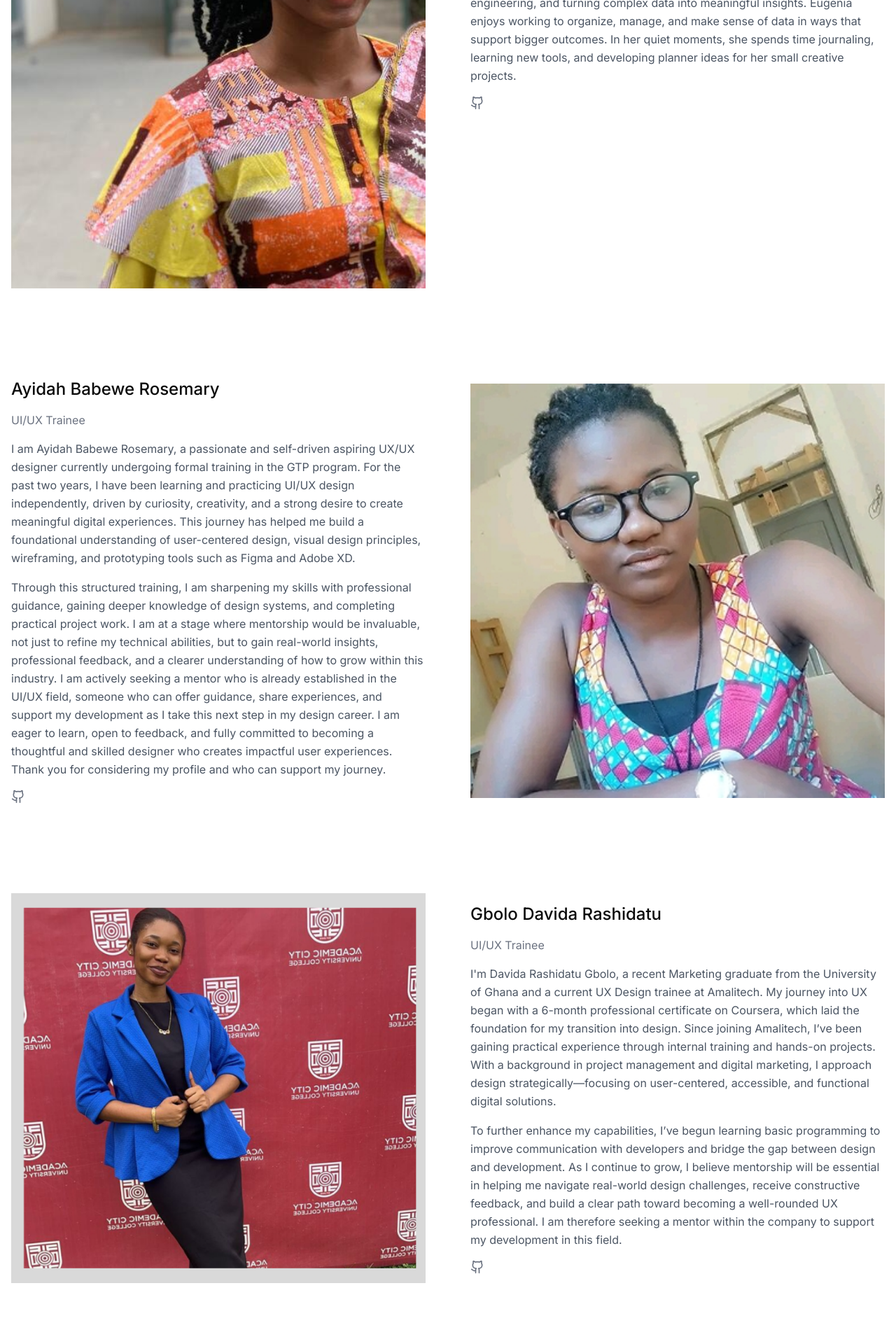
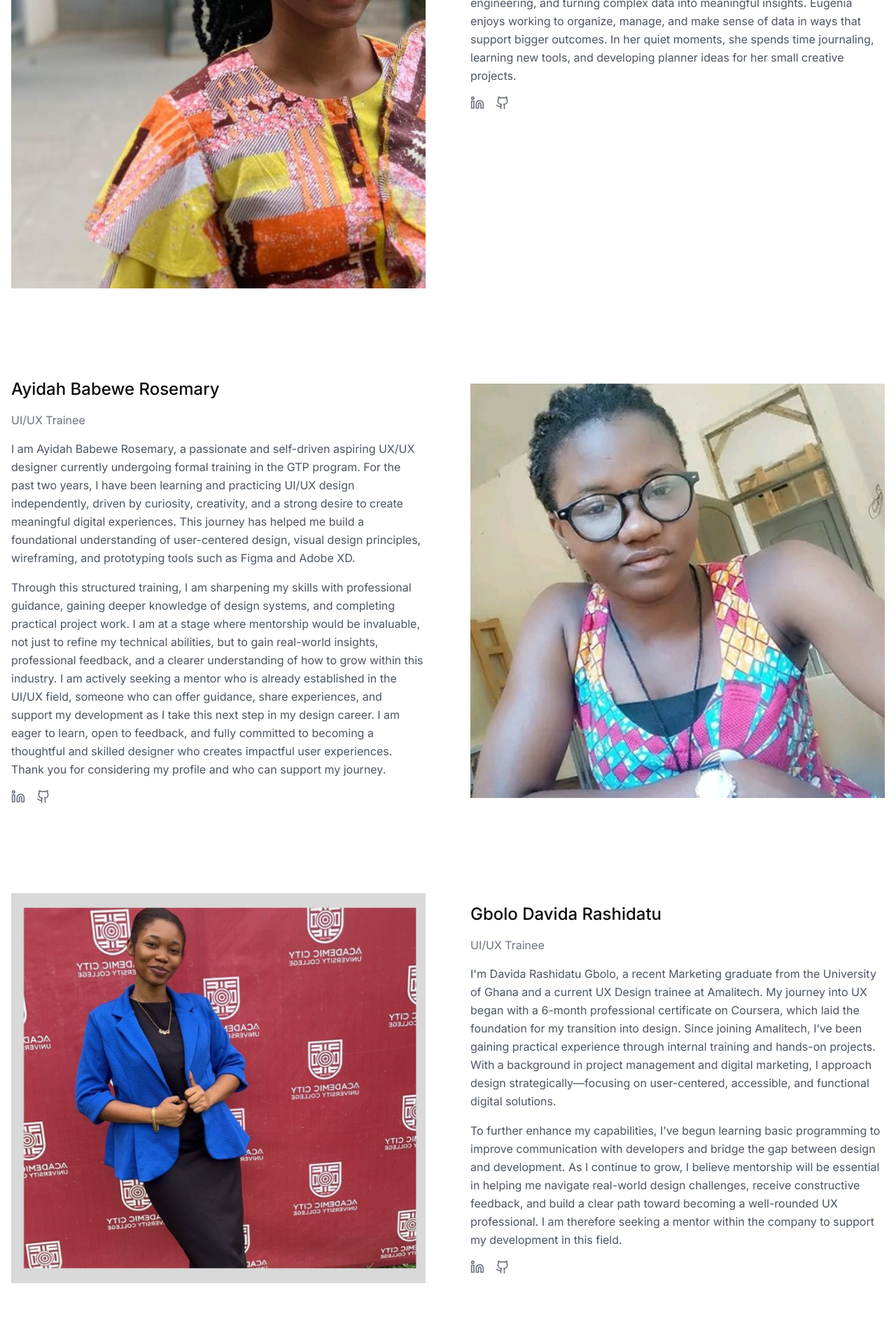
Before and after one commit to outHereSam/women-in-tech, a Next.js app: page / in a window 1280 px wide. Shown: the part 5780-7700 px from the top of the page at 70% size. Built offline with nearby package versions, Linux system fonts and the light colour scheme.

Commit message:
add missing social links profile

```diff
--- a/app/page.tsx
+++ b/app/page.tsx
@@ -305,15 +305,15 @@ export default function Home() {
                 her small creative projects.
               </p>
               <div className="flex space-x-4 mt-4">
-                {/* <Link
-                  href=""
+                <Link
+                  href="http://linkedin.com/in/eugenia-dede-teye"
                   target="_blank"
                   aria-label="LinkedIn profile for Eugenia Dede Teye"
                 >
                   <Linkedin className="w-5 h-5 text-gray-500 hover:text-black transition-colors" />
-                </Link> */}
+                </Link>
                 <Link
-                  href=""
+                  href="https://github.com/Eugenia-DE"
                   target="_blank"
                   aria-label="Github profile for Eugenia Dede Teye"
                 >
@@ -364,15 +364,15 @@ export default function Home() {
                 journey.
               </p>
               <div className="flex space-x-4 mt-4">
-                {/* <Link
-                  href=""
+                <Link
+                  href="https://www.linkedin.com/in/ayidah-rosemary-975138296"
                   target="_blank"
                   aria-label="LinkedIn profile for Ayidah Babewe Rosemary"
                 >
                   <Linkedin className="w-5 h-5 text-gray-500 hover:text-black transition-colors" />
-                </Link> */}
+                </Link>
                 <Link
-                  href=""
+                  href="https://github.com/ayidahrosemary123"
                   target="_blank"
                   aria-label="Github profile for Ayidah Babewe Rosemary"
                 >
@@ -412,15 +412,15 @@ export default function Home() {
                 within the company to support my development in this field.
               </p>
               <div className="flex space-x-4 mt-4">
-                {/* <Link
-                  href=""
+                <Link
+                  href="https://www.linkedin.com/in/davida-rashidatu-gbolo-here/"
                   target="_blank"
                   aria-label="LinkedIn profile for Advida Rashidatu"
                 >
                   <Linkedin className="w-5 h-5 text-gray-500 hover:text-black transition-colors" />
-                </Link> */}
+                </Link>
                 <Link
-                  href=""
+                  href="https://github.com/Rashidatu-davida"
                   target="_blank"
                   aria-label="Github profile for Gbolo Advida Rashidatu"
                 >
@@ -458,13 +458,13 @@ export default function Home() {
                 sustainable solutions and making a meaningful contribution wherever I go.
               </p>
               <div className="flex space-x-4 mt-4">
-                {/* <Link
-                  href=""
+                <Link
+                  href="https://www.linkedin.com/in/catherine-gyamfi-a289b464"
                   target="_blank"
                   aria-label="LinkedIn profile for Catherine Gyamfi"
                 >
                   <Linkedin className="w-5 h-5 text-gray-500 hover:text-black transition-colors" />
-                </Link> */}
+                </Link>
                 <Link
                   href=""
                   target="_blank"
```
